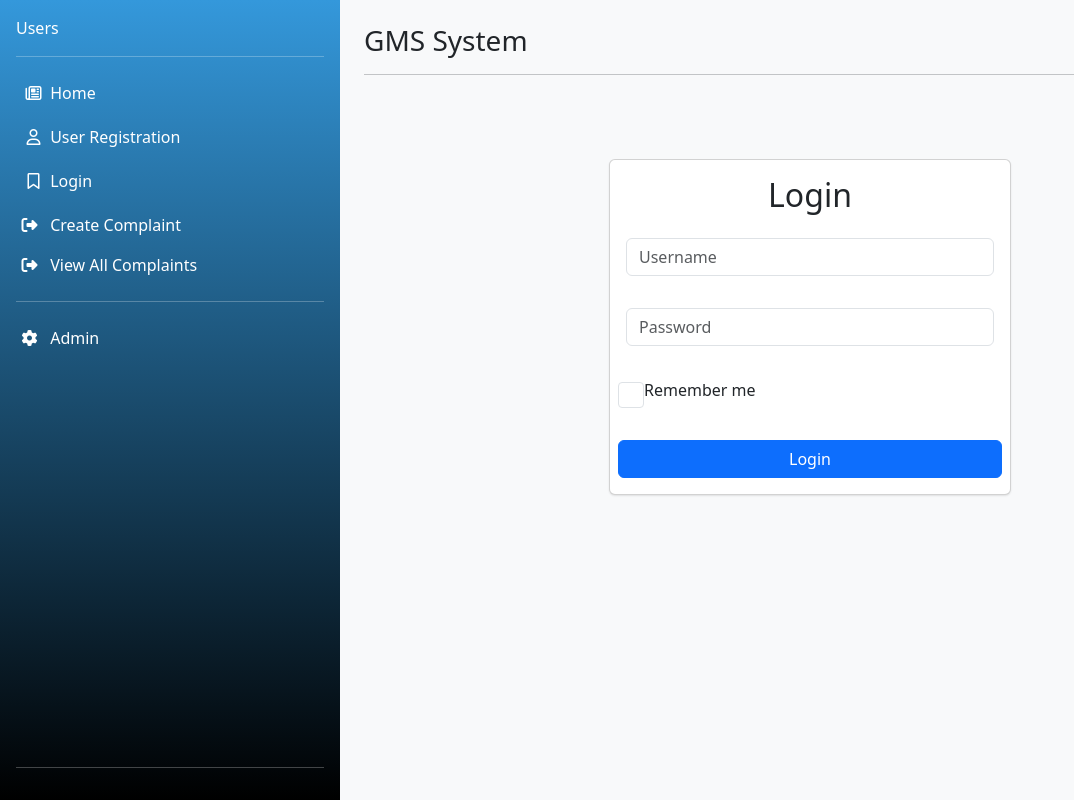
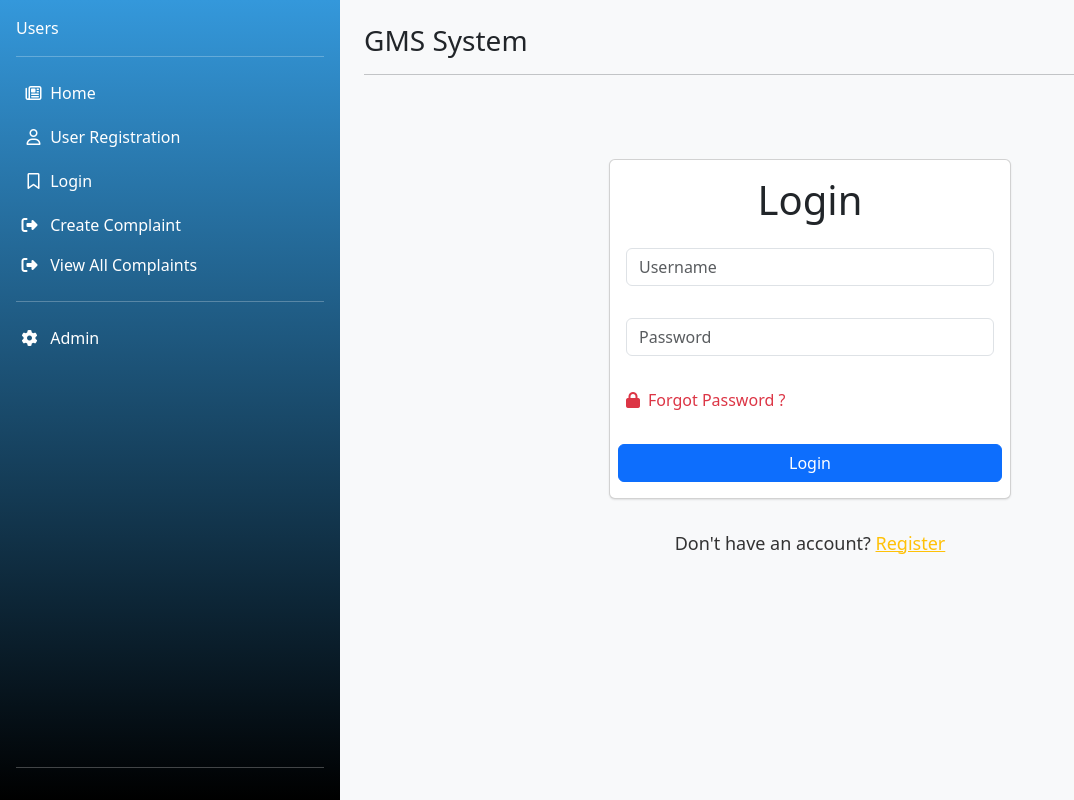
Before and after one commit to sunil0209/gms, a Django app: page /login/ in a window 1280 px wide. Shown: the whole page, without its empty margins (0-1074 px from the left). Run offline with Django 5.2, Linux system fonts and the light colour scheme; some libraries are stand-ins or nearby versions.

Commit message:
Forgot password form create and Login Authentication

```diff
--- a/GMS_proj/app/static/css/my_style.css
+++ b/GMS_proj/app/static/css/my_style.css
@@ -419,3 +419,6 @@ input{
 .no-match {
     border: 2px solid red;
 }
+.forgot-password a{
+    text-decoration: none;
+}
--- a/GMS_proj/app/templates/login.html
+++ b/GMS_proj/app/templates/login.html
@@ -6,10 +6,10 @@
             <div class="col-md-6">
                 <div class="card">
                     <div class="card-body">
-                        <h2 class="text-center mb-4">Login</h2>
+                        <h2 class="display-6 text-center mb-4">Login</h2>
                         <form class="row g-3 needs-validation" novalidate>
                             <div class="mb-3">
-                                <input type="text" class="form-control" id="username" name="username" placeholder="Username" required>
+                                <input type="text" class="form-control" id="email" name="email" placeholder="Username" required>
                                 <div class="invalid-feedback">
                                     Please enter a valid username.
                                 </div>
@@ -20,15 +20,16 @@
                                     Please enter a valid password.
                                 </div>
                             </div>
-                            <div class="mb-3 form-check">
-                                <input type="checkbox" class="form-check-input" id="rememberMe">
-                                <label class="form-check-label" for="rememberMe">Remember me</label>
+                            <div class="mb-3  forgot-password">
+                                <a href="{% url 'forgot_password' %}" class="text-danger">
+                                    <i class="fa-solid fa-lock"></i><span class="p-2">Forgot Password ?</span></a>
                             </div>
                             <button type="submit" class="btn btn-primary w-100">Login</button>
                         </form>
                     </div>
                 </div>
             </div>
+            <p class="text-center ">Don't have an account? <a href="{% url 'user_registration' %}" class="text-warning">  Register </p>
         </div>
     </div>
 {% endblock %}
--- a/GMS_proj/app/templates/user_registration.html
+++ b/GMS_proj/app/templates/user_registration.html
@@ -8,7 +8,7 @@
         <div class="card-body">
           <h2 class="display-6 text-center mb-4">User Registration</h2>
 
-          <form id="registration_form_id" action="{% url 'user_registration' %}" method="post" novalidate>
+          <form id="registration_form_id" action="{% url 'user_registration' %}" method="post" >
             {% csrf_token %}
             <div class="mb-3">
               <input type="text" class="form-control" id="name" name="name" placeholder="Name" required />
--- a/GMS_proj/app/urls.py
+++ b/GMS_proj/app/urls.py
@@ -28,4 +28,5 @@ urlpatterns = [
     path('complaint_user/', views.complaint_user, name='complaint_user'),
     path('user_registration/', views.user_registration, name='user_registration'),
     path('profile/', views.profile, name='profile'),
+    path('forgot_password',views.forgot_password, name='forgot_password'),
 ]
--- a/GMS_proj/app/views.py
+++ b/GMS_proj/app/views.py
@@ -4,13 +4,33 @@ from django.core.exceptions import ValidationError
 from django.core.validators import validate_email
 from django.contrib.auth.hashers import make_password
 from .models import UserRegistration
+from django.contrib.auth import authenticate, login
+
+
+
 
 def index(request):
     return render(request, 'index.html')
 def view_all_complaint_admin(request):
     return render(request, 'view_all_complaint_admin.html')
+
 def login(request):
-    return render(request, 'login.html')
+    if request.method == 'POST':
+        email = request.POST.get('email')
+        password = request.POST.get('password')
+
+        # Authenticate user
+        user = authenticate(request, email=email, password=password)
+
+        if user is not None:
+            login(request, user)
+            return redirect('index.html')  # Redirect to home page after successful login
+        else:
+            # Authentication failed
+            return render(request, 'login.html', {'error_message': 'Invalid email or password'})
+    else:
+        return render(request,'login.html')
+
 def view_complaint_reply_user(request):
     return render(request, 'view_complaint_reply_user.html')
 def emp_profile_admin(request):
@@ -26,6 +46,9 @@ def profile(request):
 
 def home(request):
     return render(request, 'home.html')
+
+def forgot_password(request):
+    return render(request, 'forgot_password.html')
 
 
 def user_registration(request):
```
Also changed, not shown: GMS_proj/app/templates/forgot_password.html (added, +27 -0 lines).
